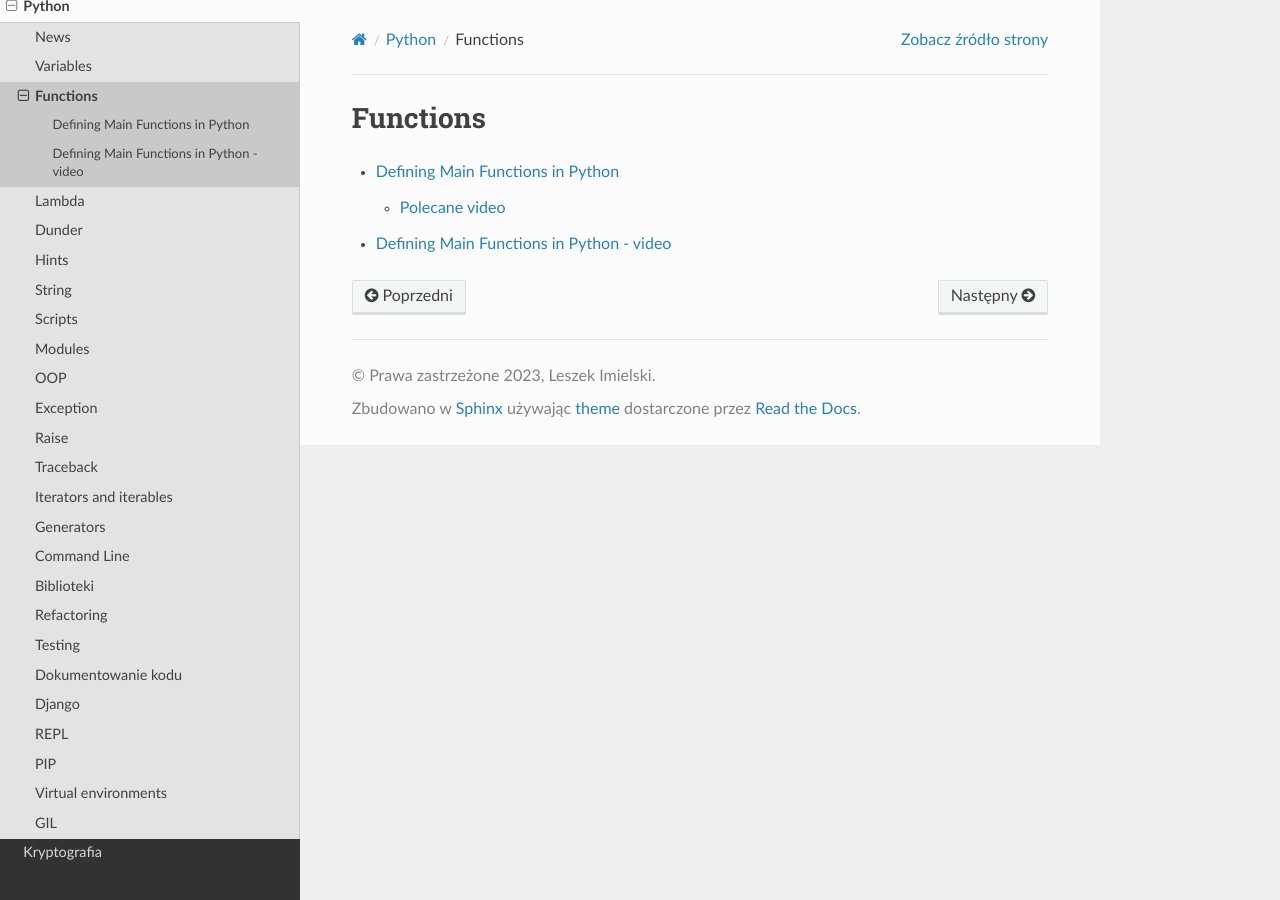
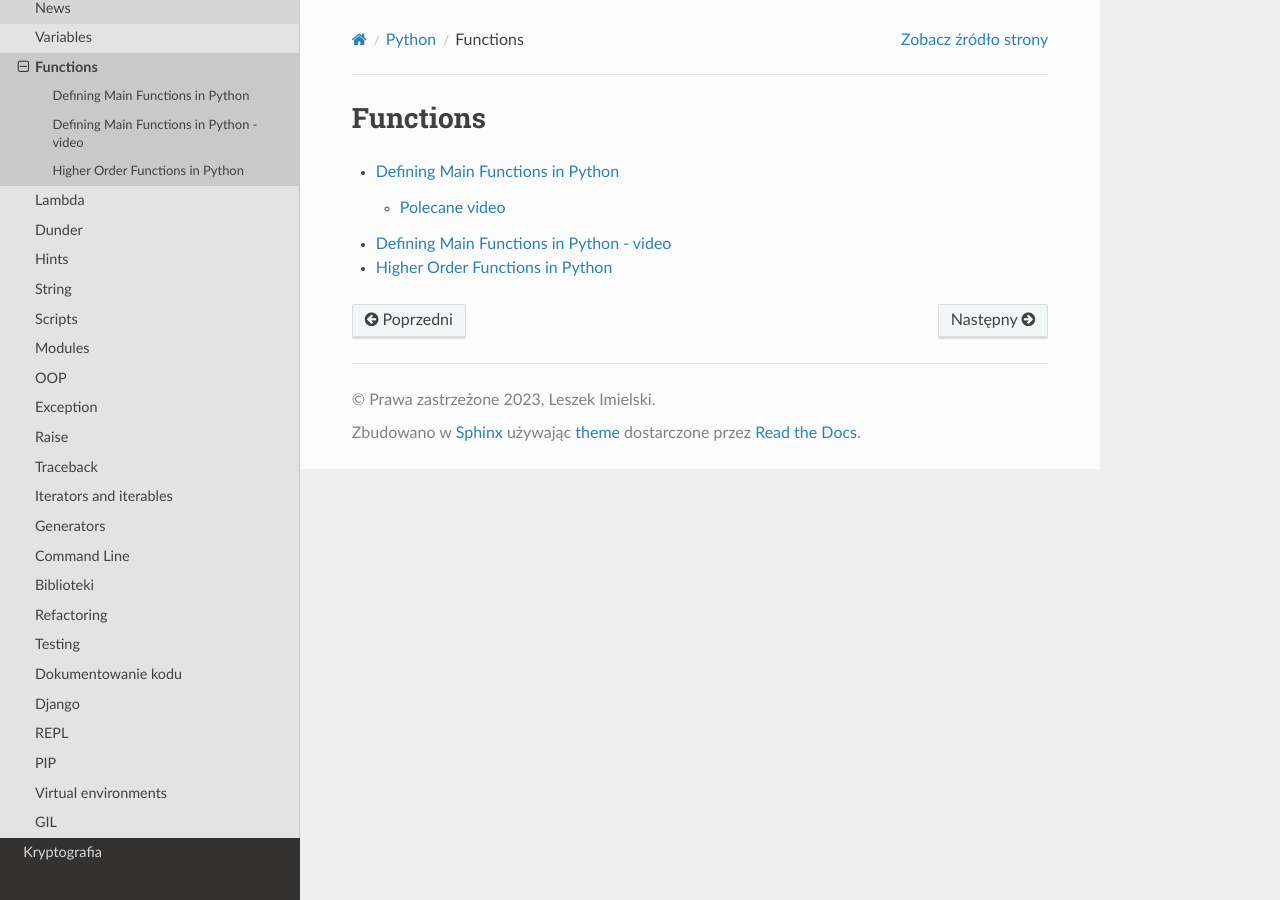
Before and after one commit to limielski/UsingSphinx, a Sphinx documentation site: the page built from docs/source/python/functions/index.rst, in a window 1280 px wide. Built offline with Sphinx 7.4.7 and the Read the Docs theme 2.0.0, drawn with Linux system fonts in a browser that asks for light colours.

Commit message:
add Higher Order Functions in Python

```diff
--- /dev/null
+++ b/docs/source/python/functions/functions1-0.rst
@@ -0,0 +1,4 @@
+Higher Order Functions in Python
+================================
+
+https://www.techbeamers.com/higher-order-functions-in-python/
--- a/docs/source/python/functions/index.rst
+++ b/docs/source/python/functions/index.rst
@@ -5,3 +5,4 @@ Functions
 
    functions0-0
    functions0-0-video
+   functions1-0
```
